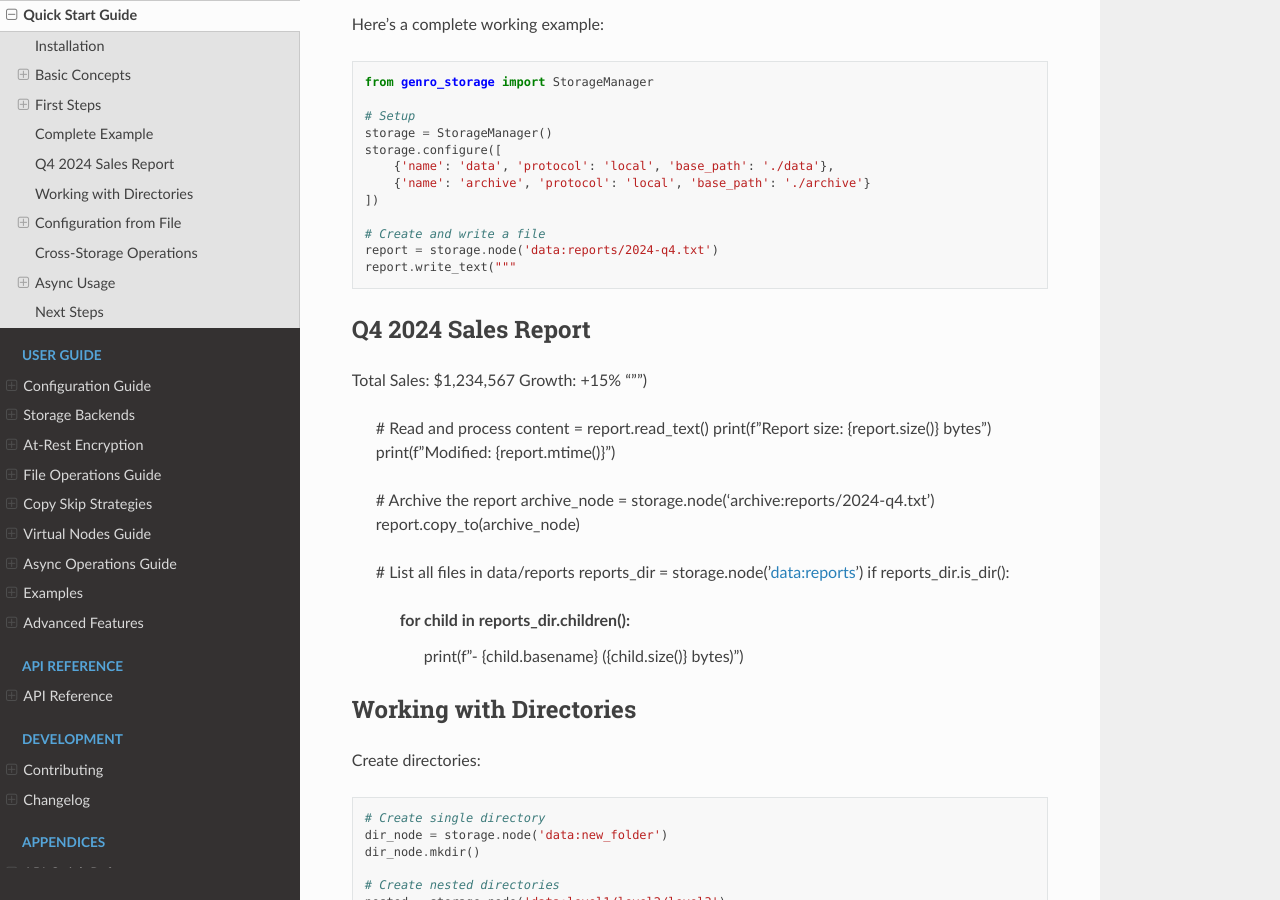
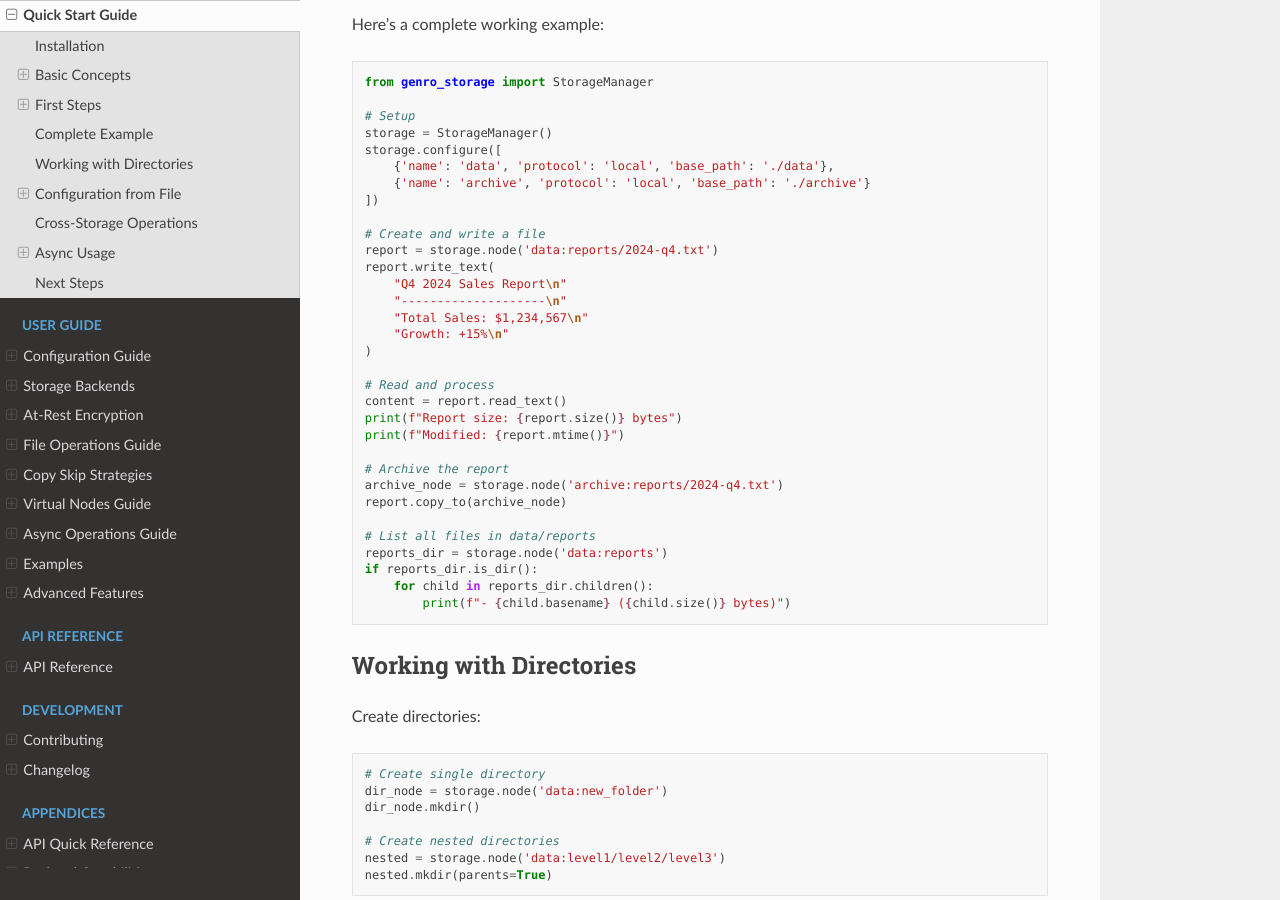
Before and after one commit to genropy/genro-storage, a Sphinx documentation site: the page built from docs/quickstart.rst, in a window 1280 px wide and 900 px high, scrolled down 2067 px. Built offline with Sphinx 7.4.7 and the Read the Docs theme 3.1.0, drawn with Linux system fonts in a browser that asks for light colours.

Commit message:
docs: repair the quickstart Complete Example rendering
The triple-quoted string started at column 0, closing the code block:
'Q4 2024 Sales Report' became an <h2> with its own TOC entry and the
second half of the example rendered as prose with typographic quotes,
so the published snippet was not copy-pasteable. Use explicit newline
concatenation, which stays inside the literal block.

Also make the two same-text external links in the virtual-nodes guide
anonymous references, silencing the duplicate-target warning.

```diff
--- a/docs/guide/virtual-nodes.rst
+++ b/docs/guide/virtual-nodes.rst
@@ -185,7 +185,7 @@ IterNode Properties
 
 .. test: test_virtual_nodes.py::TestIterNode::test_iternode_write_raises_error
 
-Virtual nodes have special properties. Examples from `test_virtual_nodes.py <https://github.com/genropy/genro-storage/blob/main/tests/test_virtual_nodes.py#L146-L160>`_:
+Virtual nodes have special properties. Examples from `test_virtual_nodes.py <https://github.com/genropy/genro-storage/blob/main/tests/test_virtual_nodes.py#L146-L160>`__:
 
 .. code-block:: python
 
@@ -327,7 +327,7 @@ DiffNode Properties
 
 .. test: test_virtual_nodes.py::TestDiffNode::test_diffnode_binary_raises_error
 
-DiffNode limitations. Examples from `test_virtual_nodes.py <https://github.com/genropy/genro-storage/blob/main/tests/test_virtual_nodes.py#L255-L291>`_:
+DiffNode limitations. Examples from `test_virtual_nodes.py <https://github.com/genropy/genro-storage/blob/main/tests/test_virtual_nodes.py#L255-L291>`__:
 
 .. code-block:: python
 
```
Also changed, not shown: docs/quickstart.rst (+6 -6 lines).
